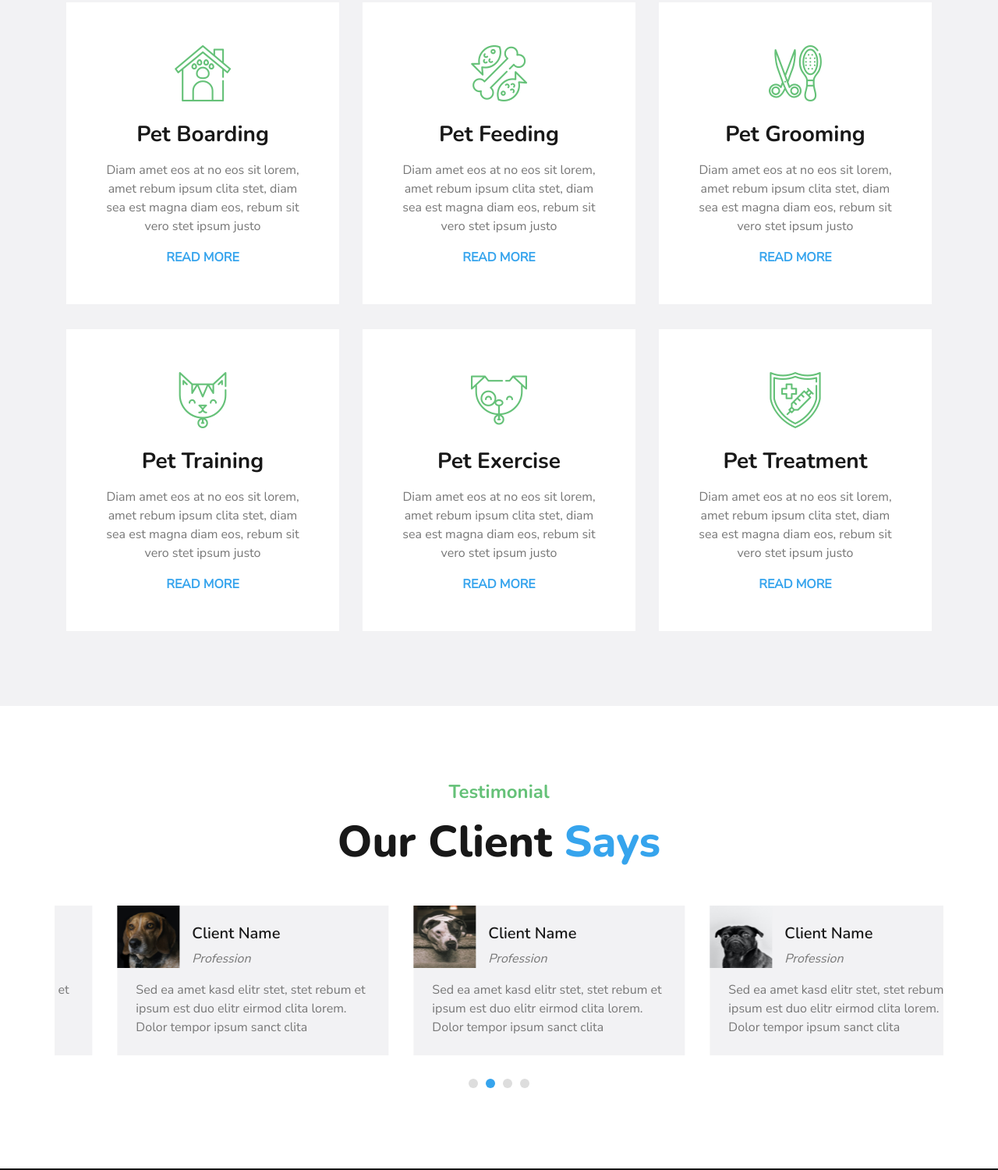
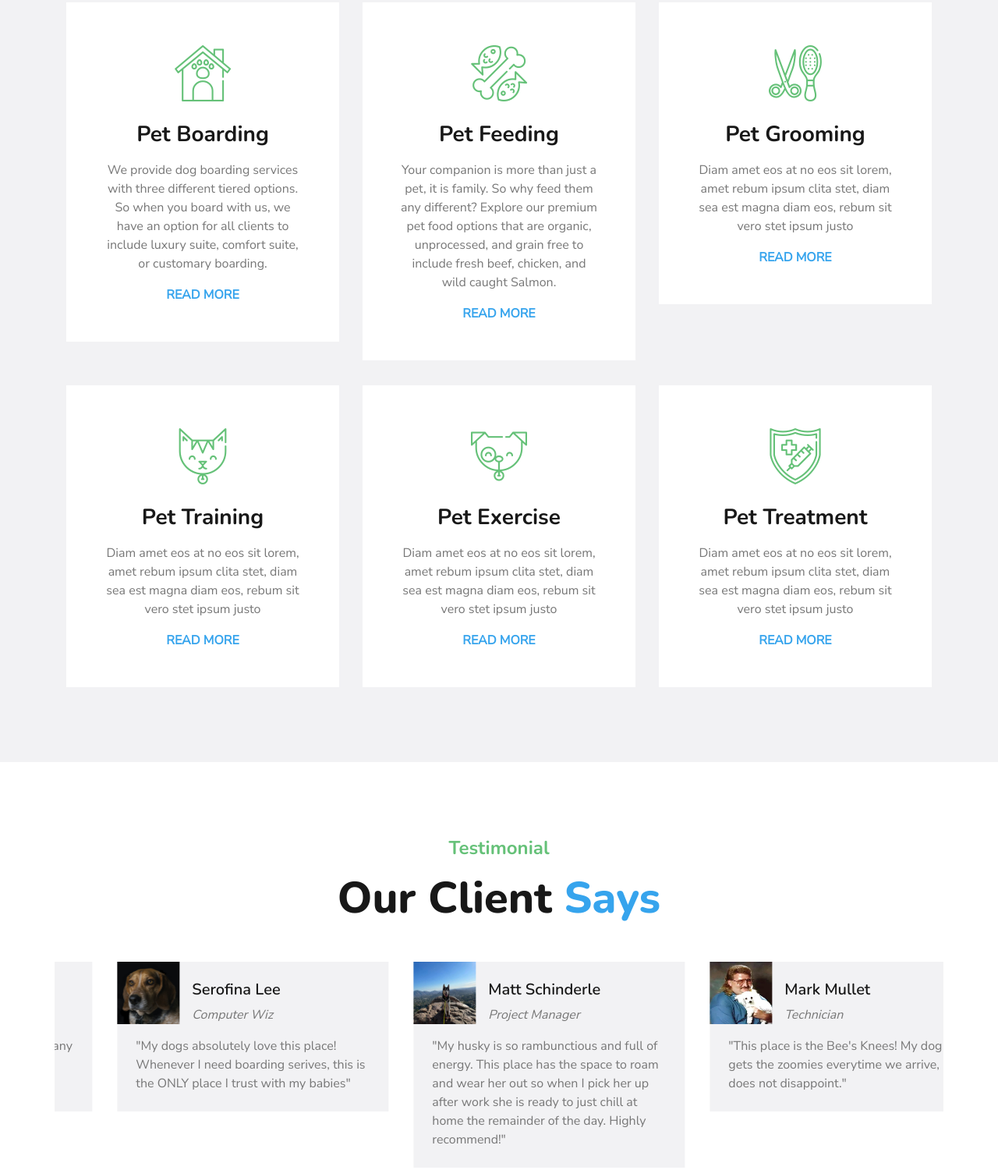
Before and after one commit to serofina/petproject, a plain HTML site: page service.html in a window 1280 px wide. Shown: the part 454-1954 px from the top of the page at 78% size. Drawn offline with nearby package versions, Linux system fonts and the light colour scheme.

Commit message:
services file

```diff
--- a/service.html
+++ b/service.html
@@ -100,42 +100,31 @@
       </div>
       <div class="row pb-3">
         <div class="col-md-6 col-lg-4 mb-4">
-            <div
-              class="d-flex flex-column text-center bg-white mb-2 p-3 p-sm-5"
-            >
-              <h3
-                class="flaticon-house display-3 font-weight-normal text-secondary mb-3"
-              ></h3>
+          <div class="d-flex flex-column text-center bg-white mb-2 p-3 p-sm-5">
+            <h3 class="flaticon-house display-3 font-weight-normal text-secondary mb-3"></h3>
             <h3 class="mb-3">Pet Boarding</h3>
             <p>
-                Diam amet eos at no eos sit lorem, amet rebum ipsum clita stet,
-                diam sea est magna diam eos, rebum sit vero stet ipsum justo
+              We provide dog boarding services with three different tiered options. So when you board with us,
+              we have an option for all clients to include luxury suite, comfort suite, or customary boarding.
             </p>
             <a class="text-uppercase font-weight-bold" href="">Read More</a>
           </div>
         </div>
         <div class="col-md-6 col-lg-4 mb-4">
-            <div
-              class="d-flex flex-column text-center bg-white mb-2 p-3 p-sm-5"
-            >
-              <h3
-                class="flaticon-food display-3 font-weight-normal text-secondary mb-3"
-              ></h3>
+          <div class="d-flex flex-column text-center bg-white mb-2 p-3 p-sm-5">
+            <h3 class="flaticon-food display-3 font-weight-normal text-secondary mb-3"></h3>
             <h3 class="mb-3">Pet Feeding</h3>
             <p>
-                Diam amet eos at no eos sit lorem, amet rebum ipsum clita stet,
-                diam sea est magna diam eos, rebum sit vero stet ipsum justo
+              Your companion is more than just a pet, it is family. So why feed them any different? Explore our
+              premium pet food options that are organic, unprocessed, and grain free to include fresh beef,
+              chicken, and wild caught Salmon.
             </p>
             <a class="text-uppercase font-weight-bold" href="">Read More</a>
           </div>
         </div>
         <div class="col-md-6 col-lg-4 mb-4">
-            <div
-              class="d-flex flex-column text-center bg-white mb-2 p-3 p-sm-5"
-            >
-              <h3
-                class="flaticon-grooming display-3 font-weight-normal text-secondary mb-3"
-              ></h3>
+          <div class="d-flex flex-column text-center bg-white mb-2 p-3 p-sm-5">
+            <h3 class="flaticon-grooming display-3 font-weight-normal text-secondary mb-3"></h3>
             <h3 class="mb-3">Pet Grooming</h3>
             <p>
               Diam amet eos at no eos sit lorem, amet rebum ipsum clita stet,
@@ -145,12 +134,8 @@
           </div>
         </div>
         <div class="col-md-6 col-lg-4 mb-4">
-            <div
-              class="d-flex flex-column text-center bg-white mb-2 p-3 p-sm-5"
-            >
-              <h3
-                class="flaticon-cat display-3 font-weight-normal text-secondary mb-3"
-              ></h3>
+          <div class="d-flex flex-column text-center bg-white mb-2 p-3 p-sm-5">
+            <h3 class="flaticon-cat display-3 font-weight-normal text-secondary mb-3"></h3>
             <h3 class="mb-3">Pet Training</h3>
             <p>
               Diam amet eos at no eos sit lorem, amet rebum ipsum clita stet,
@@ -160,12 +145,8 @@
           </div>
         </div>
         <div class="col-md-6 col-lg-4 mb-4">
-            <div
-              class="d-flex flex-column text-center bg-white mb-2 p-3 p-sm-5"
-            >
-              <h3
-                class="flaticon-dog display-3 font-weight-normal text-secondary mb-3"
-              ></h3>
+          <div class="d-flex flex-column text-center bg-white mb-2 p-3 p-sm-5">
+            <h3 class="flaticon-dog display-3 font-weight-normal text-secondary mb-3"></h3>
             <h3 class="mb-3">Pet Exercise</h3>
             <p>
               Diam amet eos at no eos sit lorem, amet rebum ipsum clita stet,
@@ -175,12 +156,8 @@
           </div>
         </div>
         <div class="col-md-6 col-lg-4 mb-4">
-            <div
-              class="d-flex flex-column text-center bg-white mb-2 p-3 p-sm-5"
-            >
-              <h3
-                class="flaticon-vaccine display-3 font-weight-normal text-secondary mb-3"
-              ></h3>
+          <div class="d-flex flex-column text-center bg-white mb-2 p-3 p-sm-5">
+            <h3 class="flaticon-vaccine display-3 font-weight-normal text-secondary mb-3"></h3>
             <h3 class="mb-3">Pet Treatment</h3>
             <p>
               Diam amet eos at no eos sit lorem, amet rebum ipsum clita stet,
@@ -215,74 +192,52 @@
       <div class="owl-carousel testimonial-carousel">
         <div class="bg-light mx-3 p-4">
           <div class="d-flex align-items-end mb-3 mt-n4 ml-n4">
-              <img
-                class="img-fluid"
-                src="img/testimonial-1.jpg"
-                style="width: 80px; height: 80px"
-                alt=""
-              />
+            <img class="img-fluid" src="img/testimonial-1.jpg" style="width: 80px; height: 80px" alt="" />
             <div class="ml-3">
-                <h5>Client Name</h5>
-                <i>Profession</i>
+              <h5>Serofina Lee</h5>
+              <i>Computer Wiz</i>
             </div>
           </div>
           <p class="m-0">
-              Sed ea amet kasd elitr stet, stet rebum et ipsum est duo elitr
-              eirmod clita lorem. Dolor tempor ipsum sanct clita
+            "My dogs absolutely love this place! Whenever I need boarding serives, this is the ONLY place I trust with
+            my babies"
           </p>
         </div>
         <div class="bg-light mx-3 p-4">
           <div class="d-flex align-items-end mb-3 mt-n4 ml-n4">
-              <img
-                class="img-fluid"
-                src="img/testimonial-2.jpg"
-                style="width: 80px; height: 80px"
-                alt=""
-              />
+            <img class="img-fluid" src="img/ru.jpg" style="width: 80px; height: 80px" alt="" />
             <div class="ml-3">
-                <h5>Client Name</h5>
-                <i>Profession</i>
+              <h5>Matt Schinderle</h5>
+              <i>Project Manager</i>
             </div>
           </div>
           <p class="m-0">
-              Sed ea amet kasd elitr stet, stet rebum et ipsum est duo elitr
-              eirmod clita lorem. Dolor tempor ipsum sanct clita
+            "My husky is so rambunctious and full of energy. This place has the space to roam and wear her out so when
+            I pick her up after work she is ready to just chill at home the remainder of the day. Highly recommend!"
           </p>
         </div>
         <div class="bg-light mx-3 p-4">
           <div class="d-flex align-items-end mb-3 mt-n4 ml-n4">
-              <img
-                class="img-fluid"
-                src="img/testimonial-3.jpg"
-                style="width: 80px; height: 80px"
-                alt=""
-              />
+            <img class="img-fluid" src="img/team-1.jpg" style="width: 80px; height: 80px" alt="" />
             <div class="ml-3">
-                <h5>Client Name</h5>
-                <i>Profession</i>
+              <h5>Mark Mullet</h5>
+              <i>Technician</i>
             </div>
           </div>
           <p class="m-0">
-              Sed ea amet kasd elitr stet, stet rebum et ipsum est duo elitr
-              eirmod clita lorem. Dolor tempor ipsum sanct clita
+            "This place is the Bee's Knees! My dog gets the zoomies everytime we arrive, does not disappoint."
           </p>
         </div>
         <div class="bg-light mx-3 p-4">
           <div class="d-flex align-items-end mb-3 mt-n4 ml-n4">
-              <img
-                class="img-fluid"
-                src="img/testimonial-4.jpg"
-                style="width: 80px; height: 80px"
-                alt=""
-              />
+            <img class="img-fluid" src="img/abbey_nev.jpg" style="width: 80px; height: 80px" alt="" />
             <div class="ml-3">
-                <h5>Client Name</h5>
-                <i>Profession</i>
+              <h5>Dr. Robert Neville</h5>
+              <i>US Army Virologist</i>
             </div>
           </div>
           <p class="m-0">
-              Sed ea amet kasd elitr stet, stet rebum et ipsum est duo elitr
-              eirmod clita lorem. Dolor tempor ipsum sanct clita
+            "My dog Abbey is a regular and has many great friends here, I can never imagine stopping to take her here"
           </p>
         </div>
       </div>
```
Also changed, not shown: img/abbey_nev.jpg (added), img/ru.jpg (added). Lines whose indentation alone changed are shown as unchanged.
